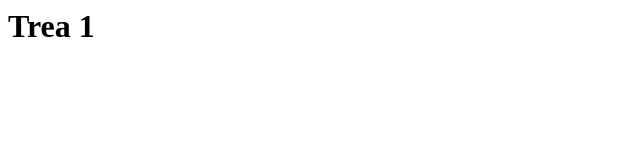
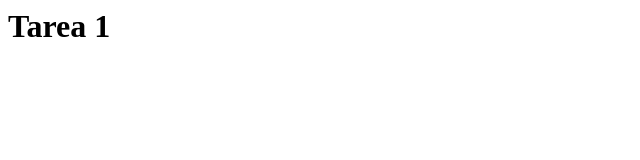
Before and after one commit to Jossdz/goit_tarea_1, a plain HTML site: page index.html in a window 1280 px wide. Shown: the full height of the page, 0-640 px from the left. Drawn offline with Linux system fonts and the light colour scheme.

Commit message:
Typo fixed

```diff
--- a/index.html
+++ b/index.html
@@ -5,6 +5,6 @@
 </title>
 </head>
 <body>
-<h1>Trea 1</h1>
+<h1>Tarea 1</h1>
 </body>
 </html>
```
